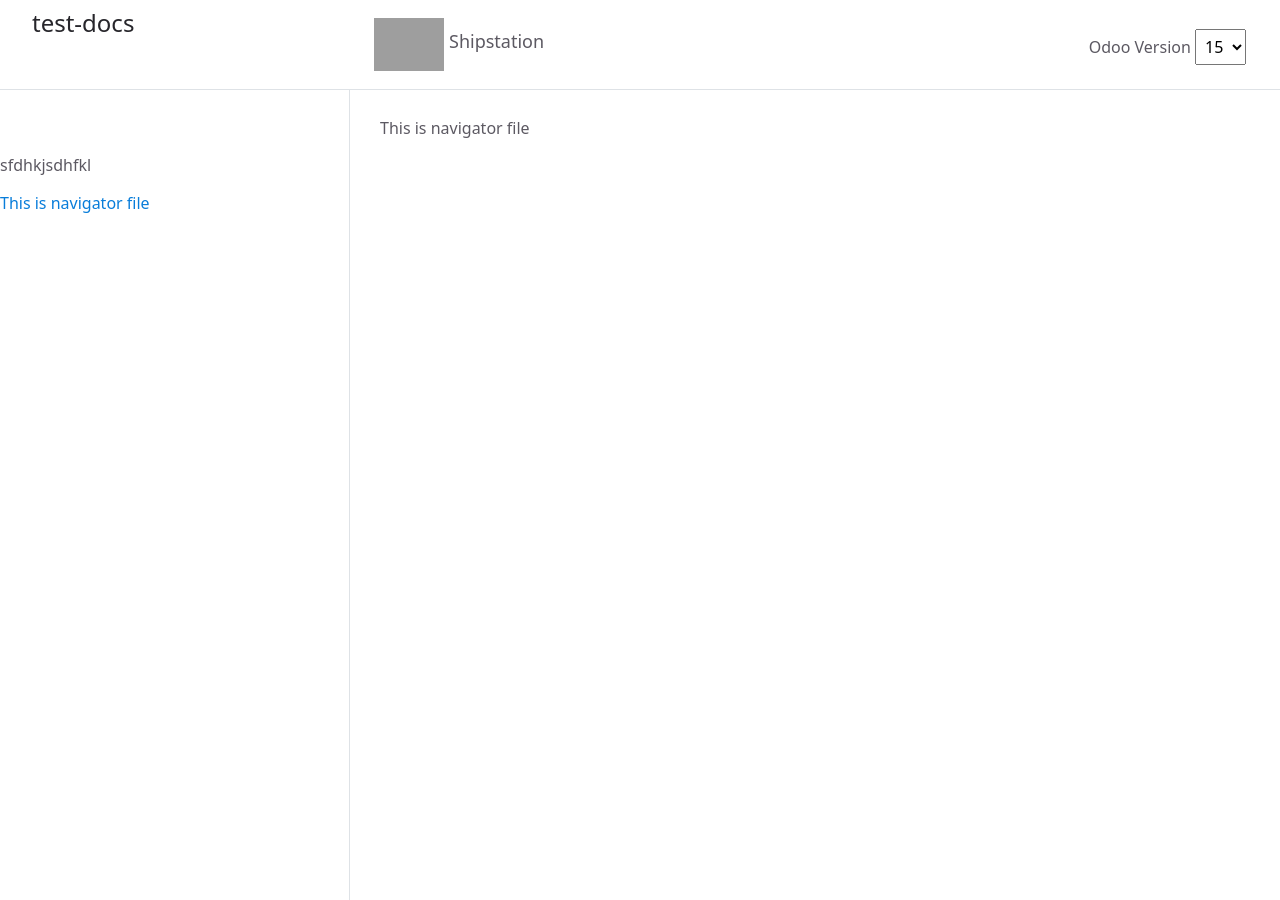
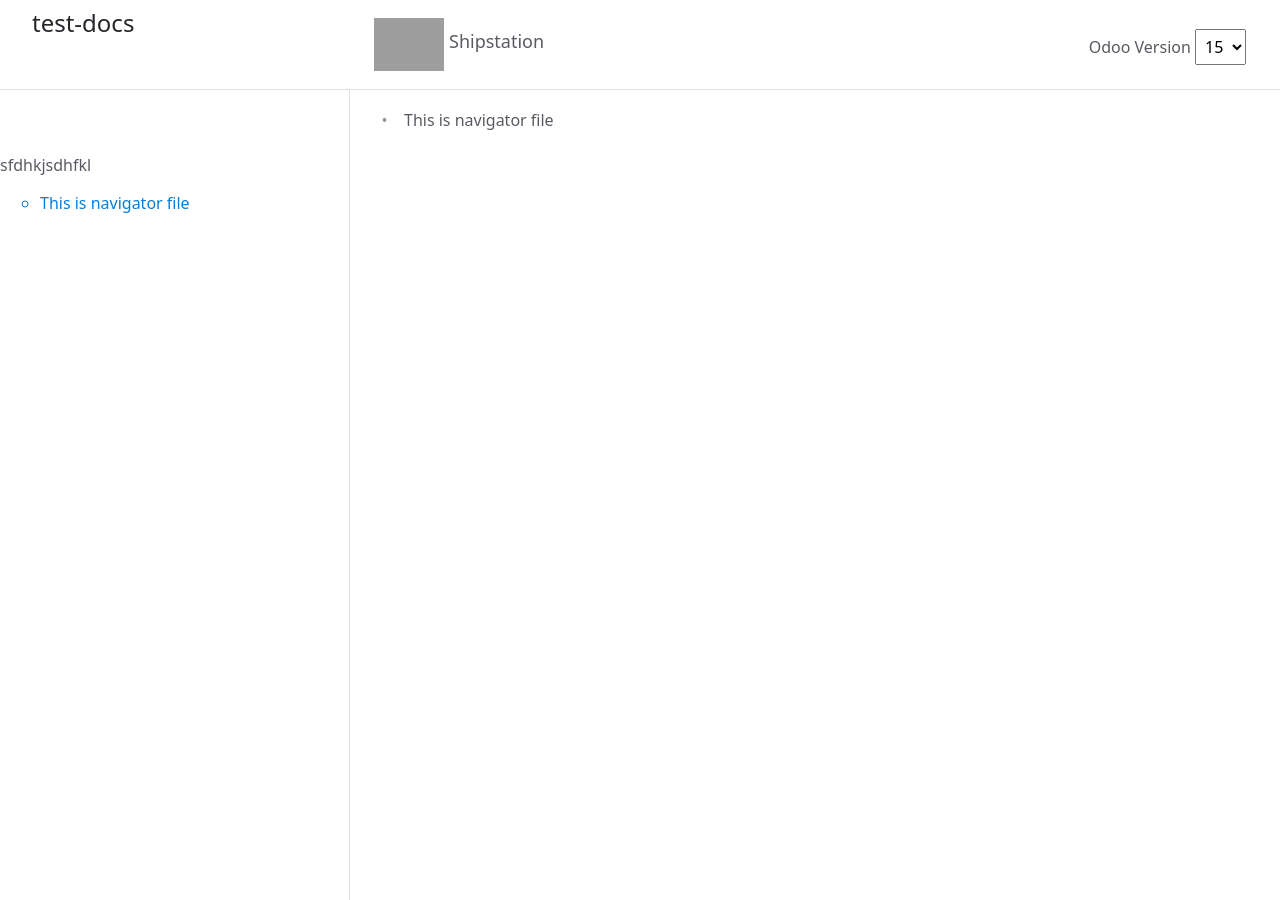
Before and after one commit to hemangb-emipro/test-docs, a Jekyll site: the page built from docs/v15/navigator.md, in a window 1280 px wide. Built offline with Jekyll 4.4.1, drawn with Linux system fonts in a browser that asks for light colours.

```diff
--- a/docs/v15/navigator.md
+++ b/docs/v15/navigator.md
@@ -5,4 +5,4 @@ ept: 1
 nav_order: 1
 ---
 
-This is navigator file
+- This is navigator file
```
